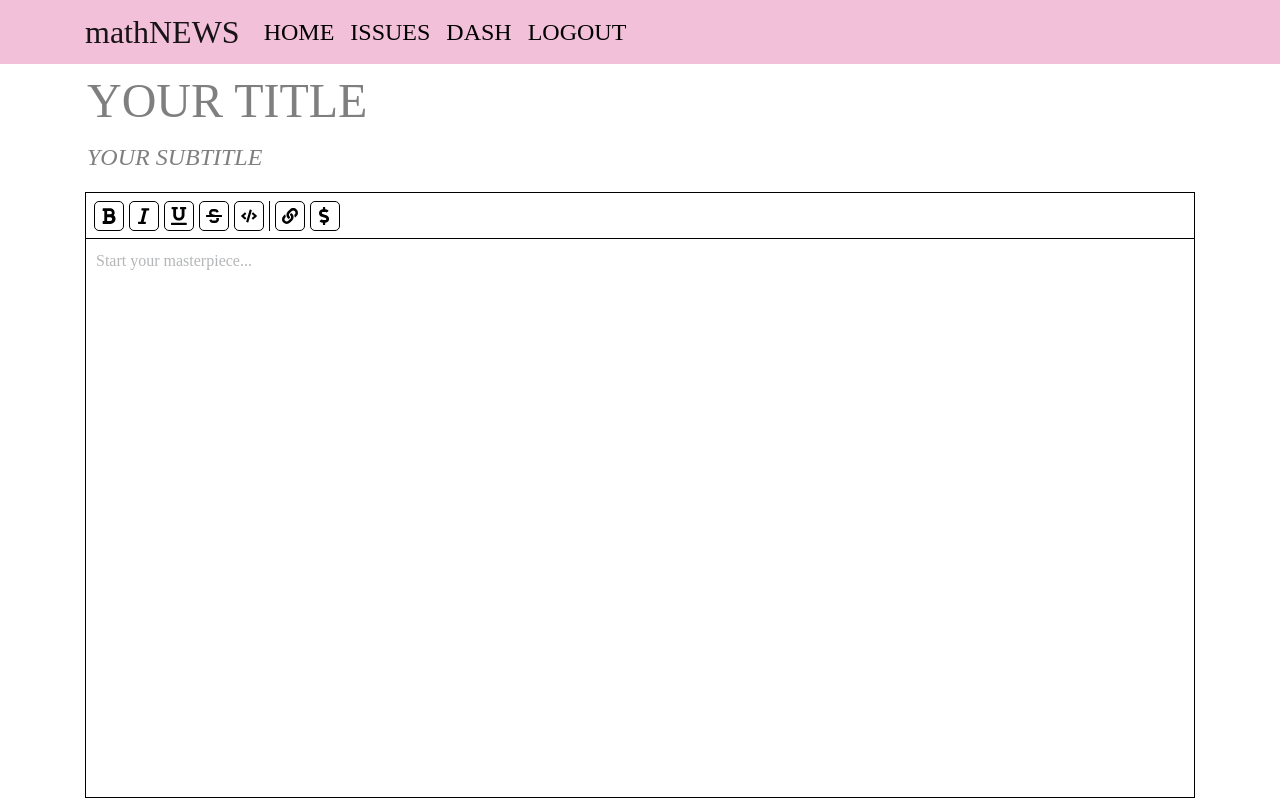
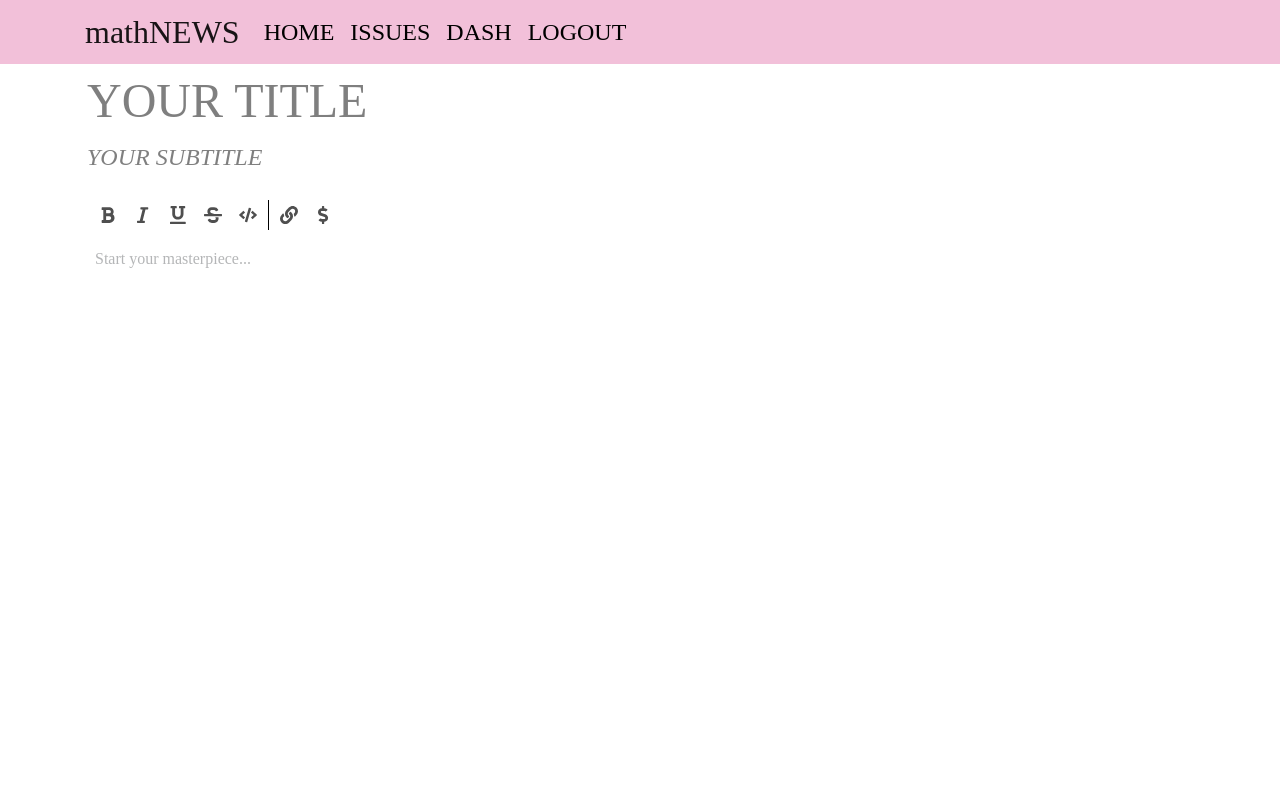
Before and after one commit to UWmathNEWS/slugline-web, a React (Create React App) app: page /dash in a window 1280 px wide. Built offline with nearby package versions, Linux system fonts and the light colour scheme; no server answers; a web font is replaced by a local one.

Commit message:
Some style tweaks to the editor

```diff
--- a/src/editor/EditorControls.scss
+++ b/src/editor/EditorControls.scss
@@ -1,6 +1,5 @@
 .editor-controls {
   padding: 5px;
-  border: 1px solid black;
   border-bottom: none;
   display: flex;
 }
--- a/src/editor/SluglineEditor.scss
+++ b/src/editor/SluglineEditor.scss
@@ -29,7 +29,6 @@ input.editor-header-input {
 }
 
 div.editor-body {
-  border: 1px solid black;
   height: 70vh;
   padding: 10px;
 }
--- a/src/editor/components/LatexPopover.tsx
+++ b/src/editor/components/LatexPopover.tsx
@@ -12,6 +12,7 @@ const LatexPopover: React.FC<LatexPopoverProps> = (
   const [latex, setLatex] = useState<string>(props.latex);
 
   return (
+    <div className="control-popover">
       <Form
         onSubmit={(evt: React.FormEvent) => {
           evt.preventDefault();
@@ -30,6 +31,7 @@ const LatexPopover: React.FC<LatexPopoverProps> = (
         </Form.Group>
         <Button type="submit">Done</Button>
       </Form>
+    </div>
   );
 };
 
--- a/src/editor/components/controls.scss
+++ b/src/editor/components/controls.scss
@@ -2,7 +2,7 @@
   height: 30px;
   width: 30px;
   font-size: 18px;
-  border: 1px solid black;
+  border: none;
   background: none;
   border-radius: 5px;
   margin: 2.5px;
@@ -13,6 +13,10 @@
     height: 100%;
     max-width: 100%;
     width: auto;
+
+    & > path {
+      fill: #4f4f4f;
+    }
   }
 
   &.active,
```
Lines whose indentation alone changed are shown as unchanged.
